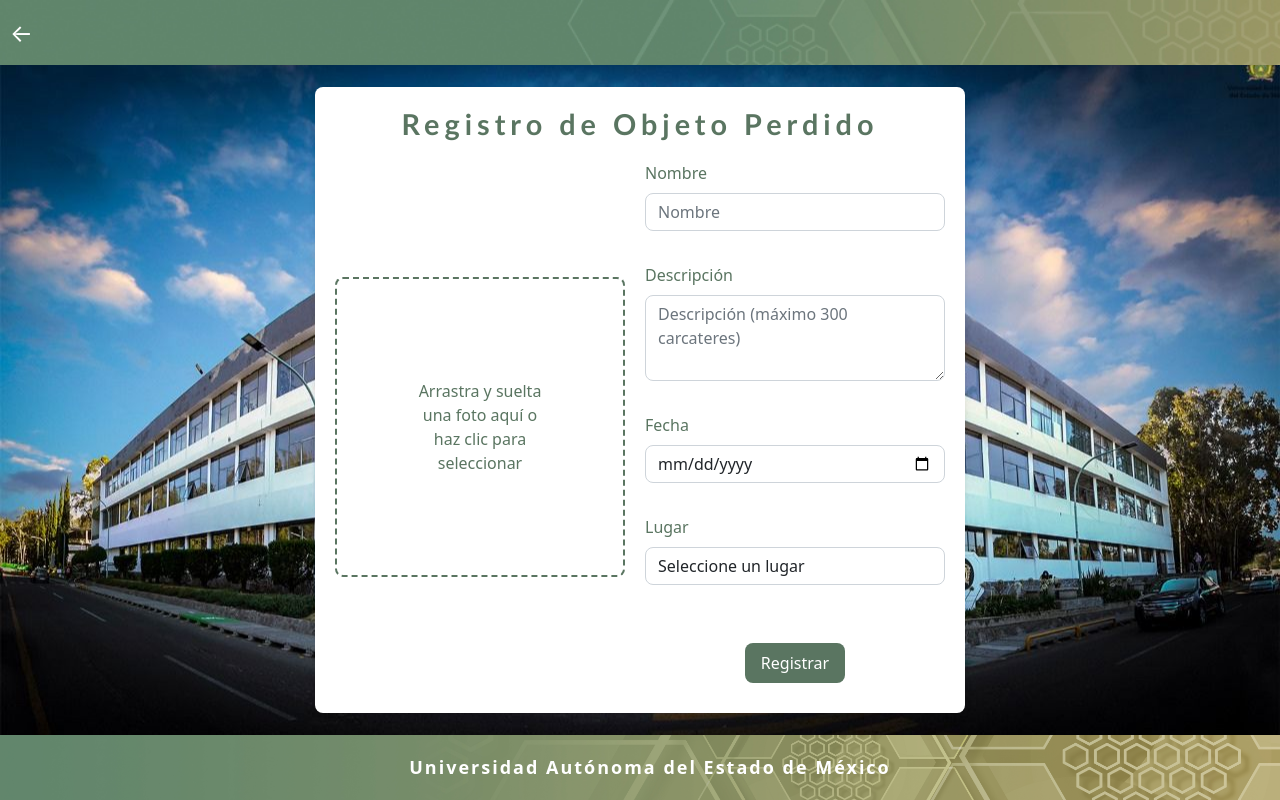
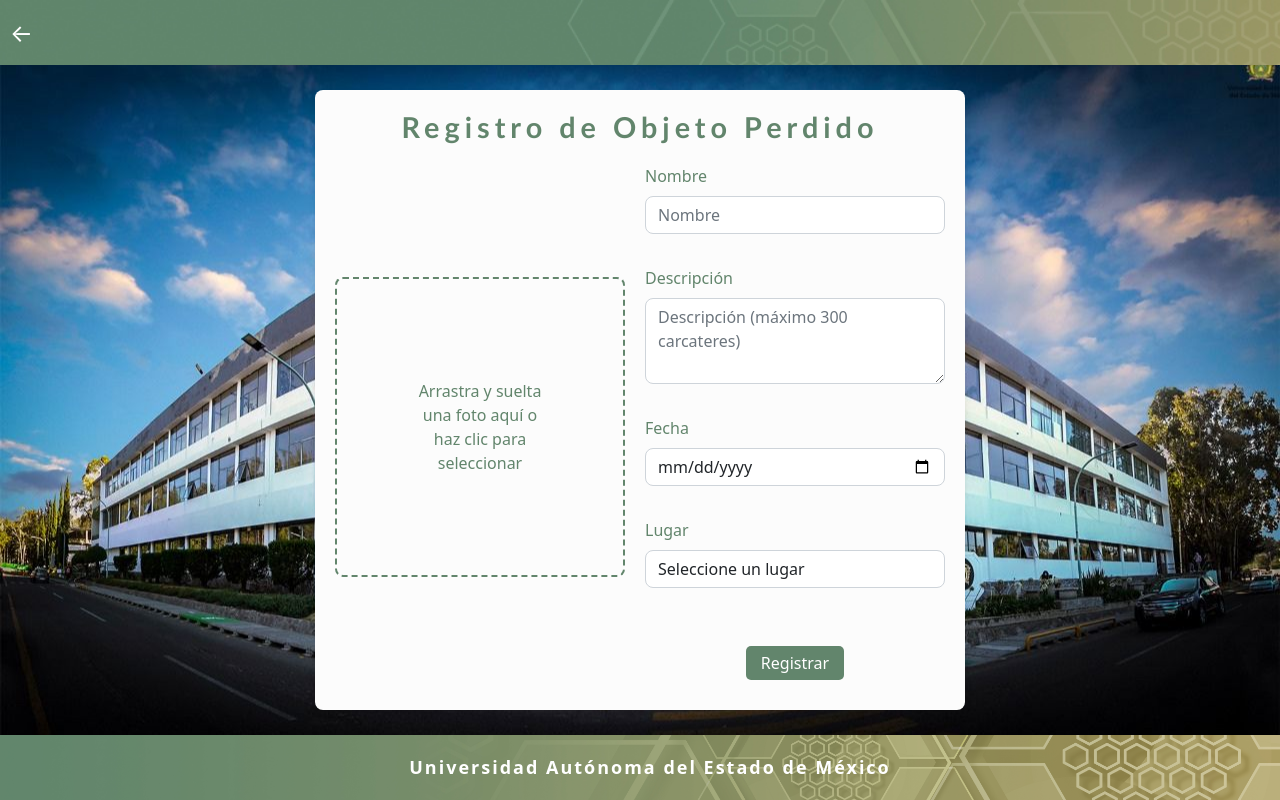
Before and after one commit to DrAtl30/objetosPerdidosFCA, a Django app: page /registro-objeto/ in a window 1280 px wide. Run offline with Django 5.2, Linux system fonts and the light colour scheme.

Commit message:
style: limpieza de clases, mejora de variables y aplicación en estilos
- Se eliminaron clases CSS no utilizadas.
- Se agregaron y reorganizaron variables CSS (colores, botones, textos).
- Se reemplazaron valores fijos por variables en la mayoria de los archivos css para mayor consistencia.

```diff
--- a/frontend/static/css/base/base.css
+++ b/frontend/static/css/base/base.css
@@ -2,15 +2,15 @@
 body, html {
     margin: 0;
     padding: 0;
-    background-color: var(--color-principal);
+    background-color: var(--color-background);
 }
 a{
     text-decoration: none;
 }
 
 h1, h2, h3, .user p {
-    color: var(--color-titulos);
-    font-family: var(--fuente-titulo);
+    color: var(--color-text-light);
+    font-family: var(--font-title);
     font-weight: bold;
     letter-spacing: 5px;
 }
@@ -69,7 +69,7 @@ footer{
     margin: 0 auto;
     padding-left: 20px;
     text-align: center;
-    color: var(--color-text);
+    color: var(--color-text-light);
 }
 .footer-text p {
     margin: 0;
--- a/frontend/static/css/base/variables.css
+++ b/frontend/static/css/base/variables.css
@@ -1,26 +1,37 @@
+:root {
+  /* 🎨 COLORES BASE */
+  --color-white: #ffffff;
+  --color-black: #000000;
+  --color-gray: #ccc;
+  --color-background: #fcfcfc;
 
-:root {
-    /* Colores */
-    --color-principal: #f7f9f9;
-    --color-titulo-osucuro: #001b25;
-    --color-titulo-claro: #f4f4f4;
-    --color-btn-primary:  #62856c;
-    --color-btn-primary-hover:  #2C5234;
-    --color-text: #fff;
+  /* 🔤 TEXTO */
+  --color-text-dark: #001b25;
+  --color-text-light: var(--color-white);
+
+  /* ✅ SEMÁNTICA */
   --color-success: #198754;
-    --color-warning: #dc3545;
-    --color-neutral: #0d6efd;
-    --color-border: #ccc;
-    --color-btn-close: #000;
+  --color-error: #d32f2f;
+  --color-info: #0d6efd;
+  --color-warning: #ffc107;
 
-    /* Fuentes */
-    --fuente-titulo: 'Calibri', sans-serif;
+  --color-error-hover: #b23c23;
+  --color-info-hover: #1565c0;
+  --color-warning-hover: #edb50a;
 
-    /* Fondos Header-Main-Footer */
-    --background-header: url('../../img/header/pleca-superior-web.jpg');
-    --background-main: url('../../img/backgrounds/fondo.jpeg');
-    --background-footer: url('../../img/footer/pleca-con-hexagonos-LARGA.jpg');
+  /* 🔘 BOTONES (primario y secundario) */
+  --color-button-primary: #62856c;
+  --color-button-primary-hover: #2c5234;
 
+  --color-button-secondary: var(--color-white);
+  --color-button-secondary-hover: var(--color-gray);
+
+  --color-button-close: var(--color-black);
+
+  /* 📚 TIPOGRAFÍA */
+  --font-title: 'Calibri', sans-serif;
+
+  /* 🪟 MODAL */
   --modal-backdrop: rgba(0, 0, 0, 0.5);
   --modal-radius: 8px;
   --modal-padding: 1.5rem;
@@ -29,4 +40,8 @@
   --modal-shadow: 0 8px 24px rgba(0, 0, 0, 0.25);
   --modal-font-size: 1rem;
 
+  /* 🖼️ FONDOS */
+  --background-header: url('../../img/header/pleca-superior-web.jpg');
+  --background-main: url('../../img/backgrounds/fondo.jpeg');
+  --background-footer: url('../../img/footer/pleca-con-hexagonos-LARGA.jpg');
 }
--- a/frontend/static/css/components/account-confirm.css
+++ b/frontend/static/css/components/account-confirm.css
@@ -17,7 +17,7 @@
     min-height: 350px;
     margin: 0 auto;
     padding: 20px;
-    background-color: var(--color-principal);
+    background-color: var(--color-background);
     border-radius: 8px;
     box-shadow: 0 4px 6px rgba(0, 0, 0, 0.1);
     display: flex;
@@ -48,11 +48,11 @@
 
 
 .msj-si{
-    color: var(--color-text-s);
+    color: var(--color-success);
 }
 
 .msj-no{
-    color: var(--color-text-w);
+    color: var(--color-error);
 }
 .btns{
     text-align: center;
--- a/frontend/static/css/components/button.css
+++ b/frontend/static/css/components/button.css
@@ -3,19 +3,21 @@
     padding: 5px 15px;
     border-radius: 5px;
     border: none;
-    background-color: var(--color-btn-primary);
-    color: var(--color-text);
+    background-color: var(--color-button-primary);
+    color: var(--color-text-light);
     margin-left: auto;
     text-align: center;
     cursor: pointer;
     transition: background-color 0.3s ease, color 0.3s ease;
 }
 .primary-btn:hover {
-    background-color: var(--color-btn-primary-hover);
+    background-color: var(--color-button-primary-hover);
+    color: var(--color-text-light);
 }
 
 .primary-btn:focus {
-    outline: 2px solid var(--color-btn-primary-hover);
+    outline: 2px solid var(--color-button-primary-hover);
+    background-color: var(--color-button-primary-hover);
     outline-offset: 2px;
 }
 
--- a/frontend/static/css/components/forms.css
+++ b/frontend/static/css/components/forms.css
@@ -11,7 +11,7 @@
     max-width: 260px;
     margin: 0 auto;
     padding: 20px;
-    background-color: var(--color-principal);
+    background-color: var(--color-background);
     border-radius: 8px;
     box-shadow: 0 4px 6px rgba(0, 0, 0, 0.1);
 }
@@ -30,7 +30,7 @@
 /* Campos del formulario */
 .registro-form .form-control, .login-form  .form-control {
     border-radius: 50px;
-    border: 1px solid var(--color-btn-primary);
+    border: 1px solid var(--color-button-primary);
 }
 .registro-form .form-control:focus ,.login-form .form-control:focus {
     border-radius: 50px;
@@ -42,13 +42,13 @@
 /* Flecha de retroceso */
 .back-arrow {
     font-size: 24px;
-    color: var(--color-text);
+    color: var(--color-text-light);
     text-decoration: none;
     margin-left: 10px;
 }
 
 .back-arrow:hover {
-    color: var(--color-principal);
+    color: var(--color-gray);
 }
 .formualrio__error{
     font-size: 9.5px;
@@ -59,14 +59,14 @@
 }
 .formualrio__error-activo{
     display: block;
-    color: var(--color-text-w);
+    color: var(--color-error);
 }
 .forgot-password {
     text-align: center;
     margin-top: 15px;
 }
 .forgot-password a {
-    color: var(--color-btn-primary);
+    color: var(--color-button-primary);
     text-decoration: none;
 }
 .forgot-password a:hover {
@@ -87,7 +87,7 @@
     right: 15px;
     transform: translateY(-50%);
     cursor: pointer;
-    color: var(--color-btn-primary);
+    color: var(--color-button-primary);
     font-size: 1.2rem;
     z-index: 2;
 }
--- a/frontend/static/css/components/header.css
+++ b/frontend/static/css/components/header.css
@@ -5,5 +5,5 @@
     background-position: center center;
 }
 h1,h2,h3{
-    color: var(--color-titulo-claro);
+    color: var(--color-text-light);
 }
--- a/frontend/static/css/components/modal.css
+++ b/frontend/static/css/components/modal.css
@@ -18,7 +18,7 @@
 /* Caja de contenido */
 .modalContent {
     position: relative;
-    background-color: var(--color-principal);
+    background-color: var(--color-background);
     padding: var(--modal-padding);
     border-radius: var(--modal-radius);
     width: auto;
@@ -50,7 +50,7 @@
     width: 100%;
     border-top-left-radius: inherit;
     border-top-right-radius: inherit;
-    background: var(--color-neutral);
+    background: var(--color-info);
 }
 
 .modal--success .modalContent::before {
@@ -61,7 +61,7 @@
     background: var(--color-warning);
 }
 .modal--confirmacion .modalContent::before {
-    background: var(--color-warning);
+    background: var(--color-error);
 }
 
 /* Botón cerrar */
@@ -117,7 +117,7 @@
     position: sticky;
     top: 0;
     z-index: 10;
-    background-color: var(--color-principal);
+    background-color: var(--color-background);
 }
 
 .modalMain {
@@ -164,7 +164,7 @@
     font-size: 1rem;
 }
 .modalMain .data strong {
-    color: var(--color-titulo-oscuro);
+    color: var(--color-text-dark);
 }
 
 .modalFooter {
@@ -187,7 +187,7 @@
 .modalComentario textarea{
     flex: 1;
     padding: 0.5rem 0.75rem;
-    border: 1px solid var(--color-border);
+    border: 1px solid var(--color-gray);
     border-radius: .25rem;
     font-size: 1rem;
     resize: none;
@@ -196,8 +196,8 @@
     transition: border-color 0.2s ease-in-out;
 }
 .modalComentario textarea:focus {
-    border-color: var(--color-neutral);
-    box-shadow: 0 0 5px var(--color-neutral);
+    border-color: var(--color-info);
+    box-shadow: 0 0 5px var(--color-info);
 }
 
 /* Animaciones */
--- a/frontend/static/css/components/search-bar.css
+++ b/frontend/static/css/components/search-bar.css
@@ -2,7 +2,7 @@
     display: flex;
     justify-content: center;
     margin-bottom: 20px;
-    background-color: #5a7561;
+    background-color: var(--color-button-primary);
 }
 
 .search-bar-wrapper {
@@ -29,7 +29,7 @@
     margin-right: 10px;
     padding: 10px;
     border-radius: 5px;
-    border: 1px solid #ccc;
+    border: 1px solid var(--color-gray);
 }
 
 
--- a/frontend/static/css/components/slider.css
+++ b/frontend/static/css/components/slider.css
@@ -40,8 +40,8 @@
 
 .btn-left:hover,
 .btn-right:hover{
-    background-color: #333333d4;
-    color: #fff;
+    background-color: var(--color-text-dark);
+    color: var(--color-text-light);
 }
 
 .btn-left{
@@ -56,7 +56,7 @@
     top: 9px;
     right: 7px;
     background-color: rgba(255, 0, 0, 0.7);
-    color: white;
+    color: var(--color-text-light);
     border: none;
     border-radius: 50%;
     font-size: 1rem;
--- a/frontend/static/css/pages/principal.css
+++ b/frontend/static/css/pages/principal.css
@@ -1,5 +1,5 @@
 h1, h2, h3, p {
-    color: #001b25;
+    color: var(--color-text-dark);
 }
 
 .items_grid {
@@ -12,7 +12,7 @@ h1, h2, h3, p {
 }
 
 .items_grid .item {
-    background-color: white;
+    background-color: var(--color-text-light);
     padding: 20px;
     border-radius: 5px;
     box-shadow: 0 4px 6px rgba(0, 0, 0, 0.1);
--- a/frontend/static/css/pages/registro_objeto.css
+++ b/frontend/static/css/pages/registro_objeto.css
@@ -5,7 +5,7 @@
 
 .header-container h2 {
     font-size: 1.8rem;
-    color: #5a7561;
+    color: var(--color-button-primary);
     font-weight: bold;
     margin: 0;
 }
@@ -23,7 +23,7 @@
     flex-direction: column;
     justify-content: center;
     max-width: 650px;
-    background-color: #fff;
+    background-color: var(--color-background);
     border-radius: 8px;
     box-shadow: 0 4px 6px rgba(0, 0, 0, 0.1);
     padding: 20px;
@@ -47,7 +47,7 @@
     display: block;
     justify-content: center;
     align-items: center;
-    border: 2px dashed #5a7561;
+    border: 2px dashed var(--color-button-primary);
     border-radius: 8px;
     width: 100%;
     max-width: 300px;
@@ -62,7 +62,7 @@
     top: 50%;
     left: 50%;
     transform: translate(-50%, -50%);
-    color: #5a7561;
+    color: var(--color-button-primary);
     font-size: 1rem;
     text-align: center;
     pointer-events: none;
@@ -86,7 +86,7 @@
 }
 
 .form-label {
-    color: #5a7561;
+    color: var(--color-button-primary);
     font-weight: 500;
     margin-bottom: 0.5rem;
 }
@@ -100,14 +100,6 @@
     display: flex;
     justify-content: center;
     margin-top: 1rem;
-}
-.btn-primary {
-    background-color: #5a7561;
-    border: none;
-    border-radius: 8px;
-    padding: 0.5rem 1rem;
-    width: auto;
-    text-align: center;
 }
 
 @media screen and (max-width: 700px) {
--- a/frontend/templates/administrador/administrador.html
+++ b/frontend/templates/administrador/administrador.html
@@ -95,8 +95,8 @@
                             </fieldset>
                         </div>
                         <div class="filters-btn">
-                            <button id="apply-filters" class="btn btn-success primary-btn">Aplicar Filtros</button>
-                            <button id="reset-filters" class="btn btn-secondary">Limpiar Filtros</button>
+                            <button id="apply-filters" class="primary-btn">Aplicar Filtros</button>
+                            <button id="reset-filters" class="primary-btn clean">Limpiar Filtros</button>
                         </div>
                     </div>
 
--- a/frontend/templates/administrador/registroObjeto.html
+++ b/frontend/templates/administrador/registroObjeto.html
@@ -5,6 +5,7 @@
 {% block extra_css %}
     <link rel="stylesheet" href="{% static 'css/pages/registro_objeto.css' %}">
     <link rel="stylesheet" href="{% static 'css/components/slider.css' %}">
+    <link rel="stylesheet" href="{% static 'css/components/button.css' %}">
 {% endblock %}
 
 {% block class-header %}objR-header{% endblock  %}
@@ -64,7 +65,7 @@
                     </div>
                     <!-- Contenedor para centrar el botón -->
                     <div class="button-container">
-                        <button type="submit" class="btn btn-primary">Registrar</button>
+                        <button type="submit" class="primary-btn">Registrar</button>
                     </div>
                 </div>
             </div>
```
Also changed, not shown: other parts of frontend/static/css/components/button.css (+37 -3 lines), frontend/static/css/components/filter.css (+5 -5 lines). Lines whose indentation alone changed are shown as unchanged.
